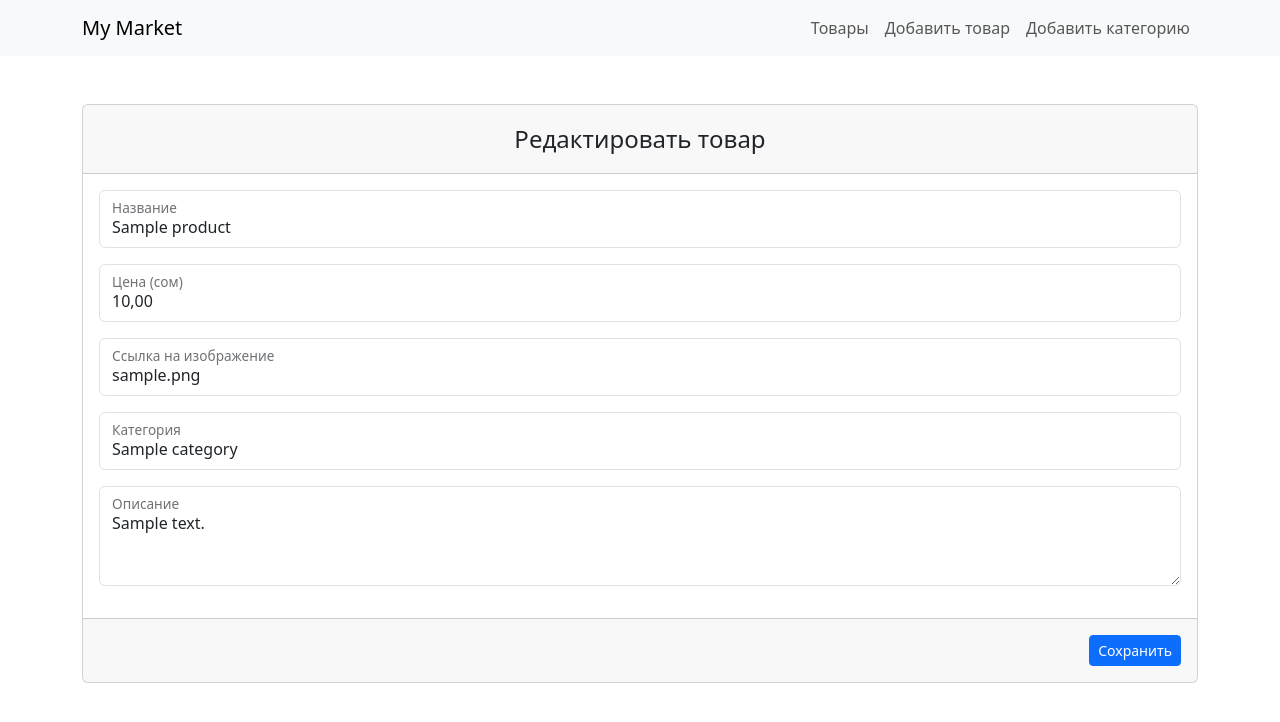
After one commit to mad547/homework_54_Nikita_pyanzin, a Django app: page /products/1/edit/ in a window 1280 px wide. The commit adds this page. Shown: the top 722 px of the page. Run offline with Django 5.2, Linux system fonts and the light colour scheme; tables that the repository leaves empty hold one stand-in row (values such as "Sample post").

Commit message:
исправил недочеты добавил редактирование и удаление товара

```diff
--- a/source/market_app/urls.py
+++ b/source/market_app/urls.py
@@ -1,11 +1,13 @@
 from django.urls import path
-from market_app.views import products_view, product_view, product_add_view, category_add_view
+from market_app.views import products_view, product_view, product_add_view, category_add_view, product_delete_view, product_edit_view
 
 
 urlpatterns = [
     path('', products_view, name='products'),
-    path('products/', product_view, name='products'),
+    path('products/', products_view, name='products'),
     path('products/<int:pk>/', product_view, name='product'),
     path('products/add/', product_add_view, name='product_add'),
+    path('products/<int:pk>/delete/', product_delete_view, name='product_delete'),
+    path('products/<int:pk>/edit/', product_edit_view, name='product_edit'),
     path('categories/add/', category_add_view, name='category_add'),
 ]
--- a/source/market_app/views.py
+++ b/source/market_app/views.py
@@ -38,3 +38,25 @@ def category_add_view(request):
             description=request.POST.get('description'),
         )
         return redirect('products')
+
+
+def product_delete_view(request, pk):
+    product = get_object_or_404(Product, pk=pk)
+    product.delete()
+    return redirect('products')
+
+
+def product_edit_view(request, pk):
+    product = get_object_or_404(Product, pk=pk)
+    if request.method == 'GET':
+        categories = Category.objects.all()
+        context = {'product': product, 'categories': categories}
+        return render(request, 'market_app/product_edit.html', context)
+    elif request.method == 'POST':
+        product.title = request.POST.get('title')
+        product.description = request.POST.get('description')
+        product.category = Category.objects.get(id=request.POST.get('category'))
+        product.price = request.POST.get('price')
+        product.image = request.POST.get('image')
+        product.save()
+        return redirect('product', pk=product.pk)
--- a/source/templates/market_app/product.html
+++ b/source/templates/market_app/product.html
@@ -10,7 +10,7 @@
             </div>
             <div class="col-md-8">
                 <p class="text-muted">{{ product.category }}</p>
-                <p class="fw-bold fs-4">{{ product.price }}</p>
+                <p class="fw-bold fs-4">{{ product.price }} сом</p>
                 <p style="white-space: pre-wrap;">{{ product.description|default:"-" }}</p>
                 <p class="text-muted">
                     <small>добавлен: {{ product.created_at|date:'d/m/Y H:i' }}</small>
@@ -18,5 +18,9 @@
             </div>
         </div>
     </div>
+    <div class="card-footer py-3">
+        <a href="{% url 'product_edit' product.pk %}" class="btn btn-sm btn-primary">Редактировать</a>
+        <a href="{% url 'product_delete' product.pk %}" class="btn btn-sm btn-danger float-end">Удалить</a>
+    </div>
 </div>
 {% endblock %}
--- /dev/null
+++ b/source/templates/market_app/product_edit.html
@@ -0,0 +1,46 @@
+{% extends 'base.html' %}
+
+{% block content %}
+<div class="card my-5">
+    <div class="card-header fs-4 text-center py-3">Редактировать товар</div>
+    <div class="card-body">
+        <form id="product-form" action="" method="POST">
+            {% csrf_token %}
+            <div class="form-floating mb-3">
+                <input type="text" class="form-control" id="title" name="title"
+                       placeholder="Название" value="{{ product.title }}">
+                <label for="title">Название</label>
+            </div>
+            <div class="form-floating mb-3">
+                <input type="text" class="form-control" id="price" name="price"
+                       placeholder="Цена" value="{{ product.price }}">
+                <label for="price">Цена (сом)</label>
+            </div>
+            <div class="form-floating mb-3">
+                <input type="text" class="form-control" id="image" name="image"
+                       placeholder="Ссылка на изображение" value="{{ product.image }}">
+                <label for="image">Ссылка на изображение</label>
+            </div>
+            <div class="form-floating mb-3">
+                <select class="form-control" id="category" name="category">
+                    {% for category in categories %}
+                        <option value="{{ category.id }}"
+                            {% if category.id == product.category.id %}selected{% endif %}>
+                            {{ category.title }}
+                        </option>
+                    {% endfor %}
+                </select>
+                <label for="category">Категория</label>
+            </div>
+            <div class="form-floating mb-3">
+                <textarea class="form-control" id="description" name="description"
+                          placeholder="Описание" style="height: 100px">{{ product.description }}</textarea>
+                <label for="description">Описание</label>
+            </div>
+        </form>
+    </div>
+    <div class="card-footer text-end py-3">
+        <button type="submit" form="product-form" class="btn btn-sm btn-primary">Сохранить</button>
+    </div>
+</div>
+{% endblock %}
--- a/source/templates/market_app/products.html
+++ b/source/templates/market_app/products.html
@@ -12,7 +12,7 @@
             <div class="card-body d-flex flex-column">
                 <h5 class="card-title">{{ product.title }}</h5>
                 <p class="text-muted">{{ product.category }}</p>
-                <p class="card-text fw-bold">{{ product.price }}</p>
+                <p class="card-text fw-bold">{{ product.price }} сом</p>
                 <a href="{% url 'product' product.pk %}" class="card-link mt-auto ms-auto">подробнее</a>
             </div>
         </div>
```
